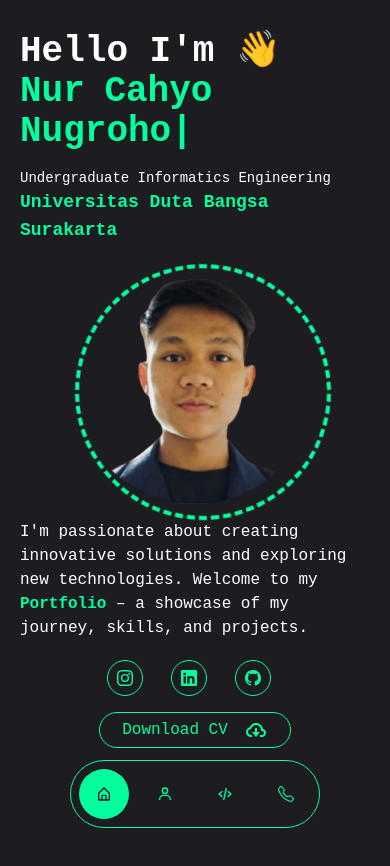
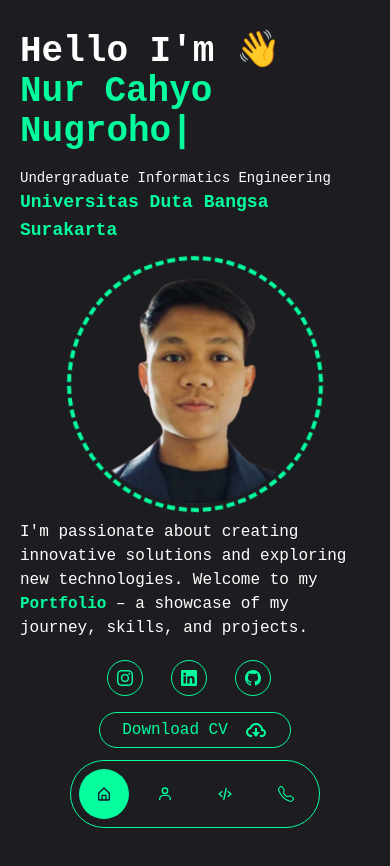
Before and after one commit to Nugrohocn/portfolio-react-tailwind, a React (Vite) app: page / in a window 390 px wide. Shown: the top 866 px of the page. Built offline with nearby package versions, Linux system fonts and the light colour scheme.

Commit message:
Fixed foto mode mobile

```diff
--- a/src/pages/Home.jsx
+++ b/src/pages/Home.jsx
@@ -32,7 +32,7 @@ export default function Home() {
 
         {/* Gambar Dipindahkan ke Sini */}
         <div className="w-full flex justify-center items-center mt-5 lg:hidden">
-          <div className="relative">
+          <div className="relative flex justify-center items-center ">
             <div className="absolute w-64 h-64 rounded-full border-4 border-dashed border-primary animate-spin duration-900"></div>
             <img
               src="img/nug.png"
@@ -93,12 +93,12 @@ export default function Home() {
 
       {/* Bagian Gambar (untuk desktop saja) */}
       <div className="hidden lg:flex w-full lg:w-1/2 justify-center items-center">
-        <div className="relative">
+        <div className="relative flex justify-center items-center  ">
           <div className="absolute w-64 h-64 rounded-full border-4 border-dashed border-primary animate-spin duration-900"></div>
           <img
             src="img/nug.png"
             alt="nug"
-            className="w-60 h-60 object-contain filter brightness-60 relative"
+            className="w-60 h-60 object-contain filter brightness-60 relative "
           />
         </div>
       </div>
```
